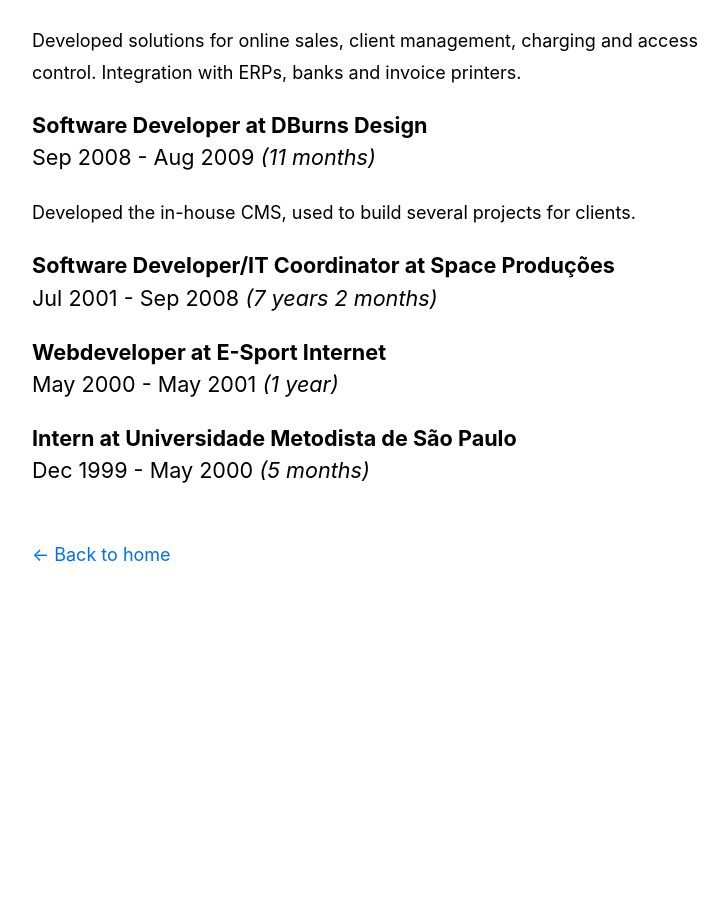
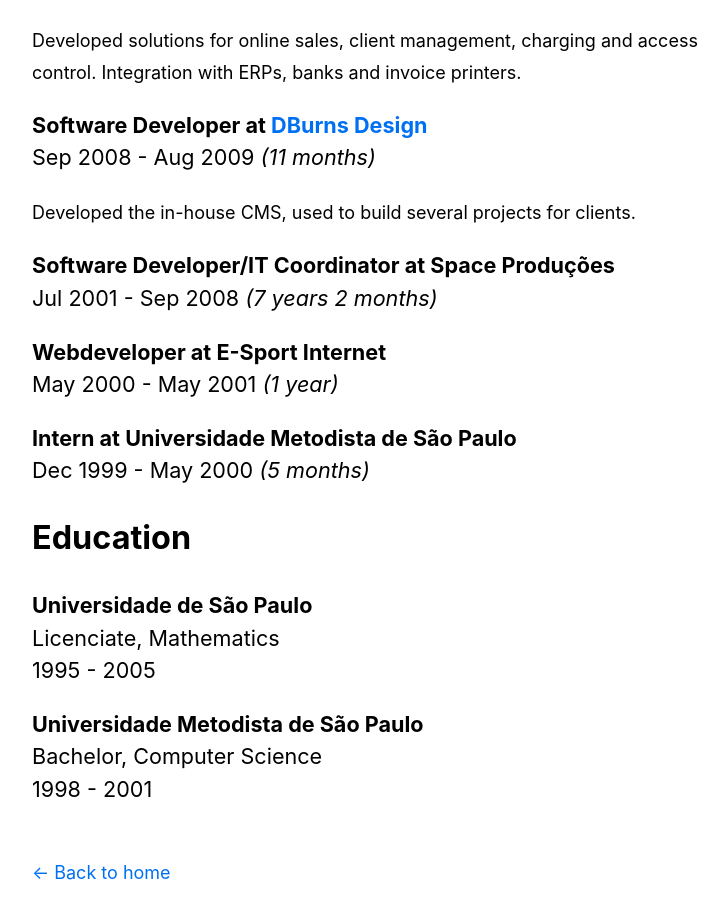
Before and after one commit to shadowmaru/shadowmaru.dev.next, a Next.js app: page /resume in a window 1280 px wide. Shown: the part 929-1848 px from the top of the page, without its empty margins (248-976 px from the left). Before the commit the page ends 1607 px from the top, so only its background shows below. Built offline with nearby package versions, Linux system fonts and the light colour scheme.

Commit message:
Adds Education and Company URL

```diff
--- /dev/null
+++ b/components/company_name.tsx
@@ -0,0 +1,9 @@
+export default function CompanyName({
+  children,
+  url,
+}: {
+  children: string;
+  url: string;
+}) {
+  return url ? <a href={url}>{children}</a> : <span>{children}</span>;
+}
--- /dev/null
+++ b/components/education.tsx
@@ -0,0 +1,38 @@
+import { format } from "date-fns";
+
+export default function Education({
+  degree,
+  subject,
+  place,
+  from,
+  to,
+  children,
+}: {
+  degree: string;
+  subject: string;
+  place: string;
+  from: Date;
+  to: Date;
+  children?: React.ReactNode;
+}) {
+  const today = new Date();
+  const isCurrentEducation =
+    to.getFullYear() === today.getFullYear() &&
+    to.getMonth() === today.getMonth();
+  return (
+    <div>
+      {" "}
+      <b>{place}</b>
+      <div>
+        {degree}, {subject}
+      </div>
+      <div>
+        {format(from, "yyy")} -{" "}
+        {isCurrentEducation ? "present" : format(to, "yyy")}{" "}
+      </div>
+      <p>
+        <small>{children}</small>
+      </p>
+    </div>
+  );
+}
--- a/components/job.tsx
+++ b/components/job.tsx
@@ -1,14 +1,17 @@
 import { format, formatDuration, intervalToDuration } from "date-fns";
+import CompanyName from "../components/company_name";
 
 export default function Job({
   title,
   company,
+  url,
   from,
   to,
   children,
 }: {
   title: string;
   company: string;
+  url?: string;
   from: Date;
   to: Date;
   children?: React.ReactNode;
@@ -17,11 +20,12 @@
   const isCurrentJob =
     to.getFullYear() === today.getFullYear() &&
     to.getMonth() === today.getMonth();
+
   return (
     <div>
       {" "}
       <b>
-        {title} at {company}
+        {title} at <CompanyName url={url}>{company}</CompanyName>
       </b>
       <div>
         {format(from, "LLL yyy")} -{" "}
--- a/pages/resume.tsx
+++ b/pages/resume.tsx
@@ -3,6 +3,7 @@
 import Link from "next/link";
 import Layout, { siteTitle } from "../components/layout";
 import Job from "../components/job";
+import Education from "../components/education";
 import utilStyles from "../styles/utils.module.css";
 
 export default function Resume() {
@@ -17,6 +18,7 @@
         <Job
           title="Software Engineer Specialist"
           company="SumUp"
+          url="https://sumup.com.br"
           from={new Date(2019, 8, 16)}
           to={new Date()}
         >
@@ -26,7 +28,7 @@
 
         <Job
           title="Senior Software Developer"
-          company="Grupo Bio Ritmo"
+          company="Grupo Bio Ritmo/Smart Fit"
           from={new Date(2015, 6, 1)}
           to={new Date(2019, 8, 16)}
         >
@@ -57,6 +59,7 @@
         <Job
           title="Software Developer"
           company="DBurns Design"
+          url="https://www.dburnsdesign.com/"
           from={new Date(2008, 8, 1)}
           to={new Date(2009, 7, 1)}
         >
@@ -85,6 +88,24 @@
           to={new Date(2000, 4, 1)}
         ></Job>
       </section>
+      <section className={utilStyles.headingMd}>
+        <h2>Education</h2>
+
+        <Education
+          place="Universidade de São Paulo"
+          degree="Licenciate"
+          subject="Mathematics"
+          from={new Date(1995, 0, 1)}
+          to={new Date(2005, 0, 1)}
+        ></Education>
+        <Education
+          place="Universidade Metodista de São Paulo"
+          degree="Bachelor"
+          subject="Computer Science"
+          from={new Date(1998, 0, 1)}
+          to={new Date(2001, 0, 1)}
+        ></Education>
+      </section>
     </Layout>
   );
 }
```
